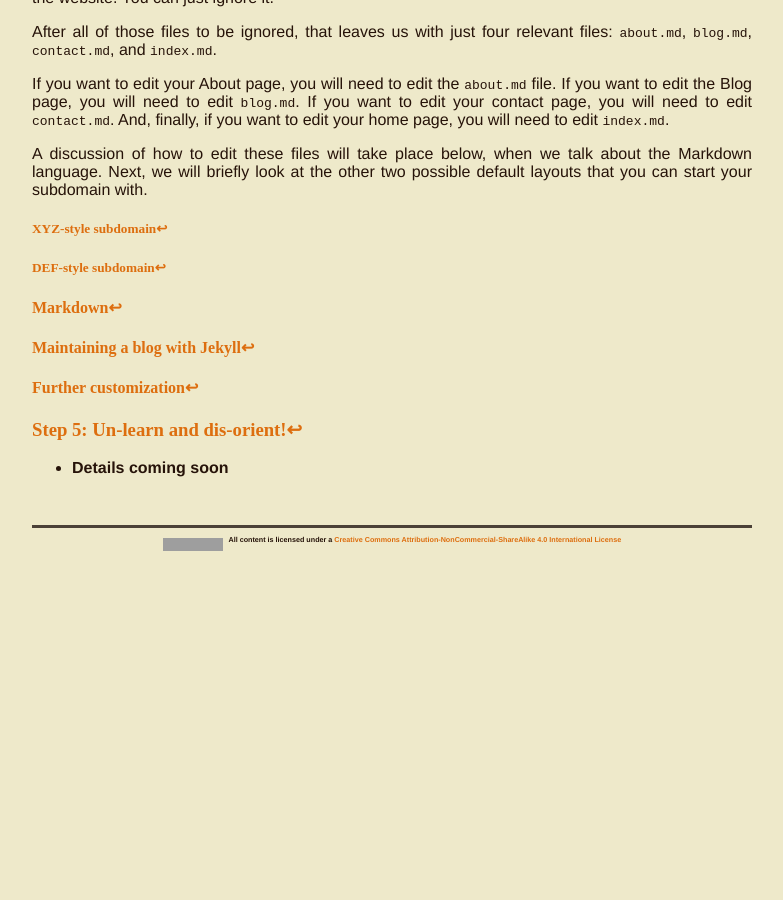
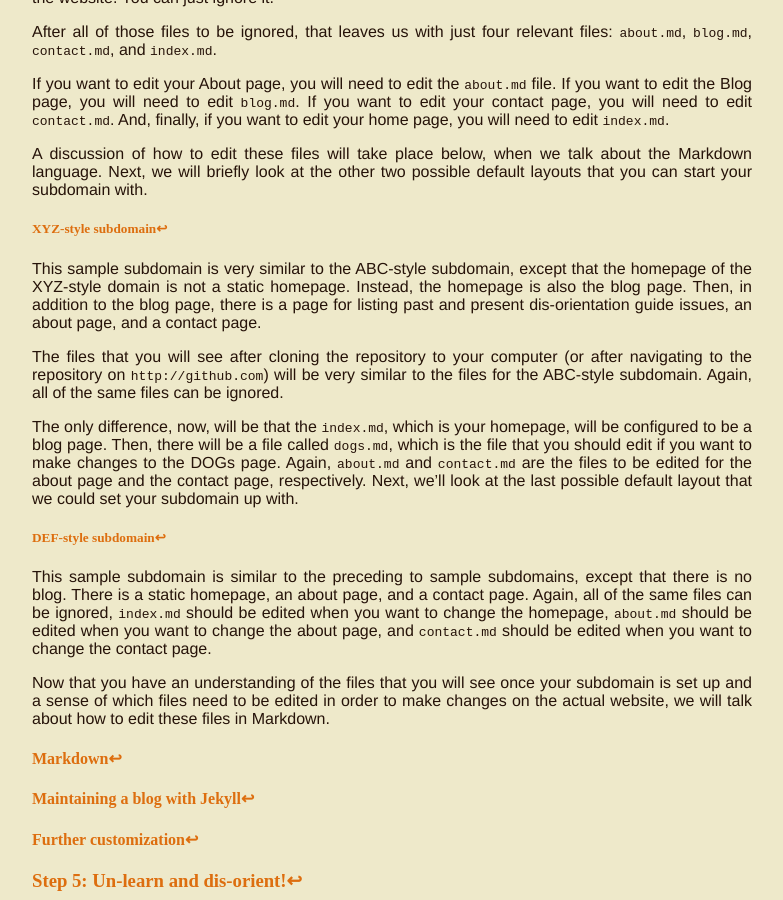
Before and after one commit to dis-orientation/dis-orientation.github.io, a Jekyll site: the page built from involved.md, in a window 1280 px wide and 900 px high, scrolled down 11761 px. Shown: the whole window, without its empty margins (248-1031 px from the left). Built offline with Jekyll 4.4.1, drawn with Linux system fonts in a browser that asks for light colours; Markdown is read by kramdown in place of the engine named in the settings; before the commit the page ends 12322 px from its top, so only the background shows below that; grey boxes are pictures that could not be loaded.

Commit message:
finished discussion of default layouts

```diff
--- a/involved.md
+++ b/involved.md
@@ -305,9 +305,21 @@ A discussion of how to edit these files will take place below, when we talk abou
 
 ##### <a id="xyz">XYZ-style subdomain</a><a href="#toc">↩</a>
 
+This sample subdomain is very similar to the ABC-style subdomain, except that the homepage of the XYZ-style domain is not a static homepage. Instead, the homepage is also the blog page. Then, in addition to the blog page, there is a page for listing past and present dis-orientation guide issues, an about page, and a contact page.
+
+The files that you will see after cloning the repository to your computer (or after navigating to the repository on `http://github.com`) will be very similar to the files for the ABC-style subdomain. Again, all of the same files can be ignored.
+
+The only difference, now, will be that the `index.md`, which is your homepage, will be configured to be a blog page. Then, there will be a file called `dogs.md`, which is the file that you should edit if you want to make changes to the DOGs page. Again, `about.md` and `contact.md` are the files to be edited for the about page and the contact page, respectively. Next, we'll look at the last possible default layout that we could set your subdomain up with.
+
 ##### <a id="def">DEF-style subdomain</a><a href="#toc">↩</a>
 
+This sample subdomain is similar to the preceding to sample subdomains, except that there is no blog. There is a static homepage, an about page, and a contact page. Again, all of the same files can be ignored, `index.md` should be edited when you want to change the homepage, `about.md` should be edited when you want to change the about page, and `contact.md` should be edited when you want to change the contact page.
+
+Now that you have an understanding of the files that you will see once your subdomain is set up and a sense of which files need to be edited in order to make changes on the actual website, we will talk about how to edit these files in Markdown.
+
 #### <a id="markdown">Markdown</a><a href="#toc">↩</a>
+
+
 
 #### <a id="blog-with-jekyll">Maintaining a blog with Jekyll</a><a href="#toc">↩</a>
 
```
